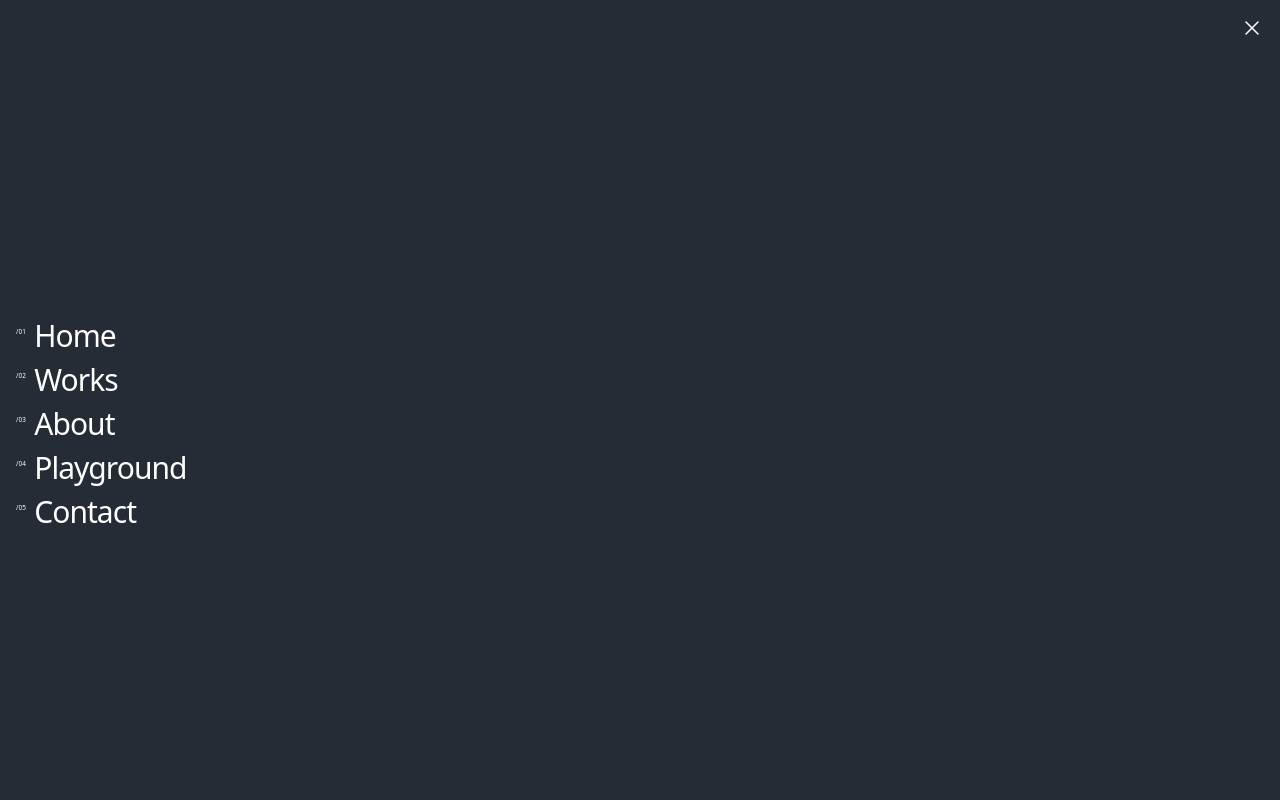
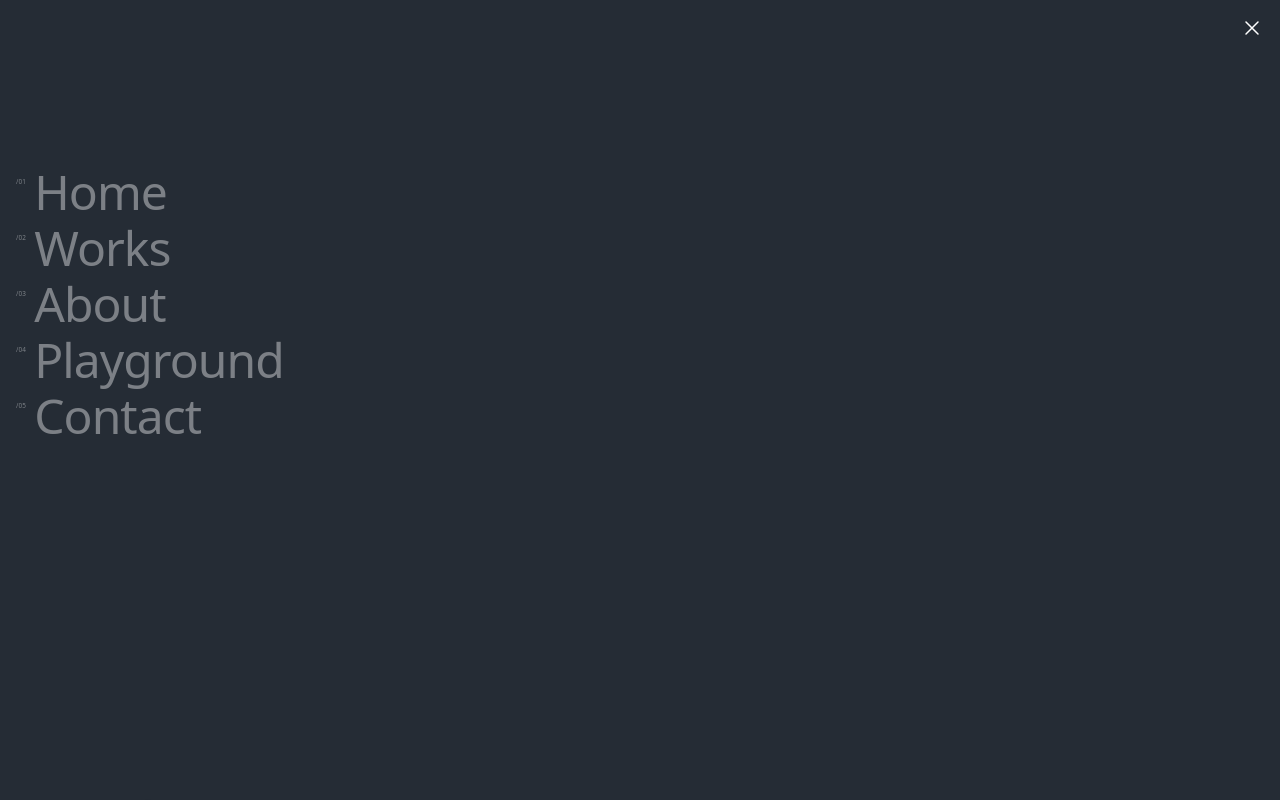
Before and after one commit to xdelmo/eliotbesson, a React (Create React App) app: page / in a window 1280 px wide. Both pictures are taken after a click on the element 1252 px from the left and 30 px from the top of the page. Shown: the top 800 px of the page. Built offline with nearby package versions, Linux system fonts and the light colour scheme.

Commit message:
FIX: color navbar

```diff
--- a/src/components/Navbar.jsx
+++ b/src/components/Navbar.jsx
@@ -59,11 +59,14 @@ function Navbar() {
             </svg>
           </div>
 
-          <ul className="flex h-full flex-col text-white gap-2 justify-center">
+          <ul className="flex h-full flex-col  text-lightDesaturated gap-2 mt-32">
             {navLinks.map((nav) => (
-              <li key={nav.id} className="letter-spacing-xs flex">
+              <li
+                key={nav.id}
+                className="letter-spacing-xs flex hover:text-white"
+              >
                 <span className="tracking-wide text-2xs">/{nav.id}</span>
-                <a href="#" className="text-3xl ml-2">
+                <a href="#" className="text-5xl ml-2">
                   {nav.title}
                 </a>
               </li>
--- a/tailwind.config.js
+++ b/tailwind.config.js
@@ -9,6 +9,7 @@ module.exports = {
         accentLight: "#5146AE",
         accentLighter: "#3460C7",
         accentDesaturated: "#327EF6",
+        lightDesaturated: "#7c8086",
       },
       fontFamily: {
         arges: ["AT Arges Nero", "ui-serif"],
```
